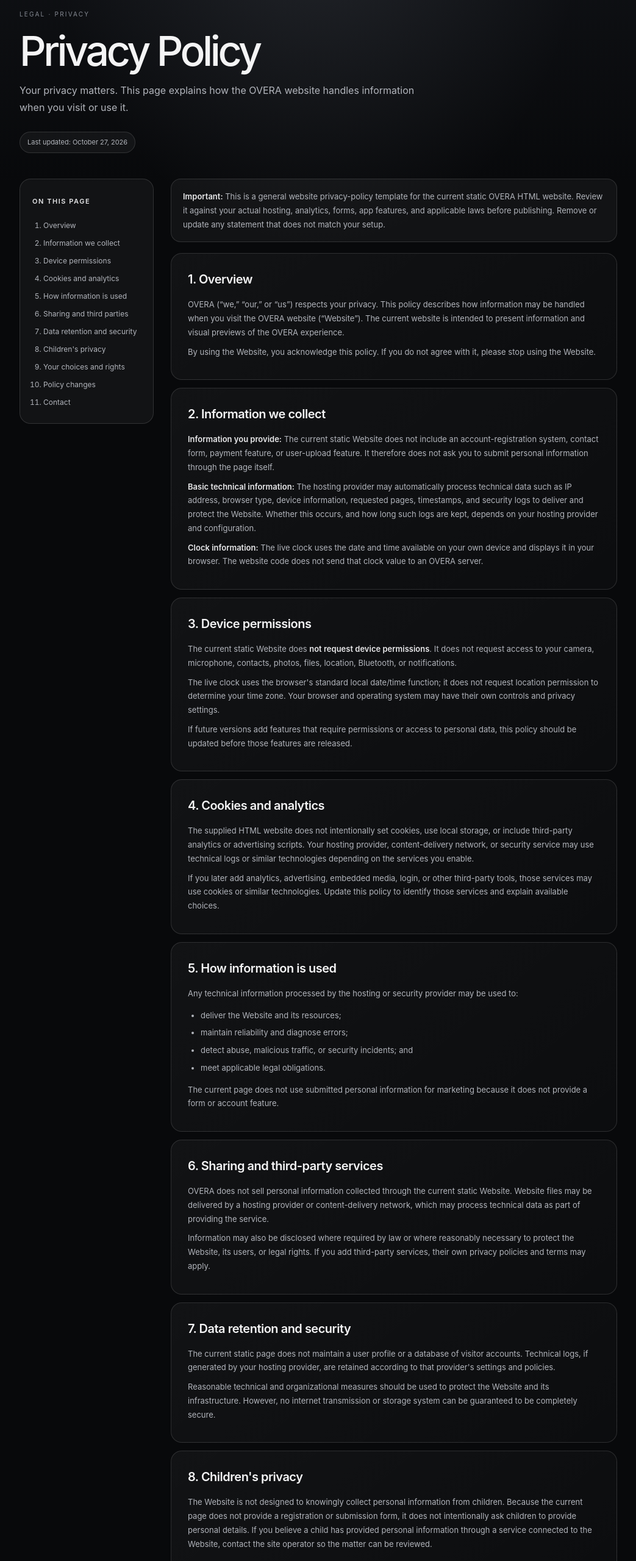
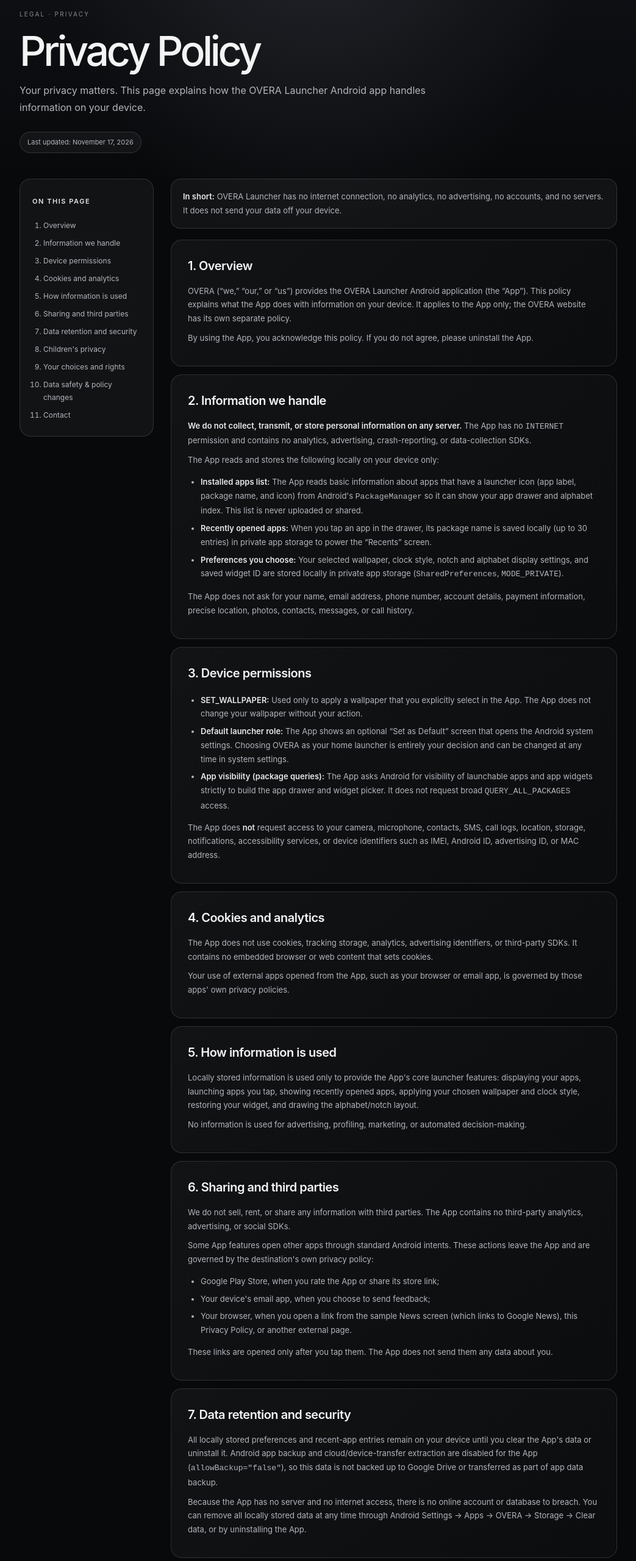
Before and after one commit to sharmiltejani-ops/overa.github.io, a plain HTML site: page index.html in a window 1280 px wide. Shown: the part 140-2700 px from the top of the page at 61% size, without its empty margins (118-1161 px from the left). Drawn offline with Linux system fonts and the light colour scheme.

Commit message:
Update index.html

```diff
--- a/index.html
+++ b/index.html
@@ -4,7 +4,7 @@
 <meta charset="UTF-8">
 <meta name="viewport" content="width=device-width, initial-scale=1.0">
 <meta name="theme-color" content="#08090b">
-<meta name="description" content="OVERA Privacy Policy explains what information the OVERA website collects and how it is handled.">
+<meta name="description" content="OVERA Privacy Policy explains how the OVERA Launcher Android app handles information on your device.">
 <title>Privacy Policy | OVERA</title>
 <style>
 :root{color-scheme:dark;--bg:#08090b;--panel:rgba(255,255,255,.045);--line:rgba(255,255,255,.13);--text:#f4f4f5;--muted:#b2b5bc;--soft:#858a93;--accent:#e8e8ea}
@@ -48,68 +48,79 @@ footer{border-top:1px solid var(--line);padding:25px 0 35px;color:var(--soft);fo
   <div class="hero">
     <div class="eyebrow">Legal · Privacy</div>
     <h1>Privacy Policy</h1>
-    <p class="intro">Your privacy matters. This page explains how the OVERA website handles information when you visit or use it.</p>
-    <div class="updated">Last updated: October 27, 2026</div>
+    <p class="intro">Your privacy matters. This page explains how the OVERA Launcher Android app handles information on your device.</p>
+    <div class="updated">Last updated: November 17, 2026</div>
   </div>
   <div class="layout">
     <aside><strong>On this page</strong><ol>
-      <li><a href="#overview">Overview</a></li><li><a href="#collection">Information we collect</a></li>
+      <li><a href="#overview">Overview</a></li><li><a href="#collection">Information we handle</a></li>
       <li><a href="#permissions">Device permissions</a></li><li><a href="#cookies">Cookies and analytics</a></li>
       <li><a href="#use">How information is used</a></li><li><a href="#sharing">Sharing and third parties</a></li>
       <li><a href="#retention">Data retention and security</a></li><li><a href="#children">Children's privacy</a></li>
-      <li><a href="#rights">Your choices and rights</a></li><li><a href="#changes">Policy changes</a></li><li><a href="#contact">Contact</a></li>
+      <li><a href="#rights">Your choices and rights</a></li><li><a href="#datasafety">Data safety &amp; policy changes</a></li>
+      <li><a href="#contact">Contact</a></li>
     </ol></aside>
     <div class="content">
-      <div class="notice"><strong>Important:</strong> This is a general website privacy-policy template for the current static OVERA HTML website. Review it against your actual hosting, analytics, forms, app features, and applicable laws before publishing. Remove or update any statement that does not match your setup.</div>
+      <div class="notice"><strong>In short:</strong> OVERA Launcher has no internet connection, no analytics, no advertising, no accounts, and no servers. It does not send your data off your device.</div>
       <section class="policy-section" id="overview"><h2>1. Overview</h2>
-        <p>OVERA (“we,” “our,” or “us”) respects your privacy. This policy describes how information may be handled when you visit the OVERA website (“Website”). The current website is intended to present information and visual previews of the OVERA experience.</p>
-        <p>By using the Website, you acknowledge this policy. If you do not agree with it, please stop using the Website.</p>
+        <p>OVERA (“we,” “our,” or “us”) provides the OVERA Launcher Android application (the “App”). This policy explains what the App does with information on your device. It applies to the App only; the OVERA website has its own separate policy.</p>
+        <p>By using the App, you acknowledge this policy. If you do not agree, please uninstall the App.</p>
       </section>
-      <section class="policy-section" id="collection"><h2>2. Information we collect</h2>
-        <p><strong>Information you provide:</strong> The current static Website does not include an account-registration system, contact form, payment feature, or user-upload feature. It therefore does not ask you to submit personal information through the page itself.</p>
-        <p><strong>Basic technical information:</strong> The hosting provider may automatically process technical data such as IP address, browser type, device information, requested pages, timestamps, and security logs to deliver and protect the Website. Whether this occurs, and how long such logs are kept, depends on your hosting provider and configuration.</p>
-        <p><strong>Clock information:</strong> The live clock uses the date and time available on your own device and displays it in your browser. The website code does not send that clock value to an OVERA server.</p>
+      <section class="policy-section" id="collection"><h2>2. Information we handle</h2>
+        <p><strong>We do not collect, transmit, or store personal information on any server.</strong> The App has no <code>INTERNET</code> permission and contains no analytics, advertising, crash-reporting, or data-collection SDKs.</p>
+        <p>The App reads and stores the following locally on your device only:</p>
+        <ul>
+          <li><strong>Installed apps list:</strong> The App reads basic information about apps that have a launcher icon (app label, package name, and icon) from Android's <code>PackageManager</code> so it can show your app drawer and alphabet index. This list is never uploaded or shared.</li>
+          <li><strong>Recently opened apps:</strong> When you tap an app in the drawer, its package name is saved locally (up to 30 entries) in private app storage to power the “Recents” screen.</li>
+          <li><strong>Preferences you choose:</strong> Your selected wallpaper, clock style, notch and alphabet display settings, and saved widget ID are stored locally in private app storage (<code>SharedPreferences</code>, <code>MODE_PRIVATE</code>).</li>
+        </ul>
+        <p>The App does not ask for your name, email address, phone number, account details, payment information, precise location, photos, contacts, messages, or call history.</p>
       </section>
       <section class="policy-section" id="permissions"><h2>3. Device permissions</h2>
-        <p>The current static Website does <strong>not request device permissions</strong>. It does not request access to your camera, microphone, contacts, photos, files, location, Bluetooth, or notifications.</p>
-        <p>The live clock uses the browser's standard local date/time function; it does not request location permission to determine your time zone. Your browser and operating system may have their own controls and privacy settings.</p>
-        <p>If future versions add features that require permissions or access to personal data, this policy should be updated before those features are released.</p>
+        <ul>
+          <li><strong>SET_WALLPAPER:</strong> Used only to apply a wallpaper that you explicitly select in the App. The App does not change your wallpaper without your action.</li>
+          <li><strong>Default launcher role:</strong> The App shows an optional “Set as Default” screen that opens the Android system settings. Choosing OVERA as your home launcher is entirely your decision and can be changed at any time in system settings.</li>
+          <li><strong>App visibility (package queries):</strong> The App asks Android for visibility of launchable apps and app widgets strictly to build the app drawer and widget picker. It does not request broad <code>QUERY_ALL_PACKAGES</code> access.</li>
+        </ul>
+        <p>The App does <strong>not</strong> request access to your camera, microphone, contacts, SMS, call logs, location, storage, notifications, accessibility services, or device identifiers such as IMEI, Android ID, advertising ID, or MAC address.</p>
       </section>
       <section class="policy-section" id="cookies"><h2>4. Cookies and analytics</h2>
-        <p>The supplied HTML website does not intentionally set cookies, use local storage, or include third-party analytics or advertising scripts. Your hosting provider, content-delivery network, or security service may use technical logs or similar technologies depending on the services you enable.</p>
-        <p>If you later add analytics, advertising, embedded media, login, or other third-party tools, those services may use cookies or similar technologies. Update this policy to identify those services and explain available choices.</p>
+        <p>The App does not use cookies, tracking storage, analytics, advertising identifiers, or third-party SDKs. It contains no embedded browser or web content that sets cookies.</p>
+        <p>Your use of external apps opened from the App, such as your browser or email app, is governed by those apps' own privacy policies.</p>
       </section>
       <section class="policy-section" id="use"><h2>5. How information is used</h2>
-        <p>Any technical information processed by the hosting or security provider may be used to:</p>
-        <ul><li>deliver the Website and its resources;</li><li>maintain reliability and diagnose errors;</li><li>detect abuse, malicious traffic, or security incidents; and</li><li>meet applicable legal obligations.</li></ul>
-        <p>The current page does not use submitted personal information for marketing because it does not provide a form or account feature.</p>
+        <p>Locally stored information is used only to provide the App's core launcher features: displaying your apps, launching apps you tap, showing recently opened apps, applying your chosen wallpaper and clock style, restoring your widget, and drawing the alphabet/notch layout.</p>
+        <p>No information is used for advertising, profiling, marketing, or automated decision-making.</p>
       </section>
-      <section class="policy-section" id="sharing"><h2>6. Sharing and third-party services</h2>
-        <p>OVERA does not sell personal information collected through the current static Website. Website files may be delivered by a hosting provider or content-delivery network, which may process technical data as part of providing the service.</p>
-        <p>Information may also be disclosed where required by law or where reasonably necessary to protect the Website, its users, or legal rights. If you add third-party services, their own privacy policies and terms may apply.</p>
+      <section class="policy-section" id="sharing"><h2>6. Sharing and third parties</h2>
+        <p>We do not sell, rent, or share any information with third parties. The App contains no third-party analytics, advertising, or social SDKs.</p>
+        <p>Some App features open other apps through standard Android intents. These actions leave the App and are governed by the destination's own privacy policy:</p>
+        <ul><li>Google Play Store, when you rate the App or share its store link;</li><li>Your device's email app, when you choose to send feedback;</li><li>Your browser, when you open a link from the sample News screen (which links to Google News), this Privacy Policy, or another external page.</li></ul>
+        <p>These links are opened only after you tap them. The App does not send them any data about you.</p>
       </section>
       <section class="policy-section" id="retention"><h2>7. Data retention and security</h2>
-        <p>The current static page does not maintain a user profile or a database of visitor accounts. Technical logs, if generated by your hosting provider, are retained according to that provider's settings and policies.</p>
-        <p>Reasonable technical and organizational measures should be used to protect the Website and its infrastructure. However, no internet transmission or storage system can be guaranteed to be completely secure.</p>
+        <p>All locally stored preferences and recent-app entries remain on your device until you clear the App's data or uninstall it. Android app backup and cloud/device-transfer extraction are disabled for the App (<code>allowBackup="false"</code>), so this data is not backed up to Google Drive or transferred as part of app data backup.</p>
+        <p>Because the App has no server and no internet access, there is no online account or database to breach. You can remove all locally stored data at any time through Android Settings → Apps → OVERA → Storage → Clear data, or by uninstalling the App.</p>
       </section>
       <section class="policy-section" id="children"><h2>8. Children's privacy</h2>
-        <p>The Website is not designed to knowingly collect personal information from children. Because the current page does not provide a registration or submission form, it does not intentionally ask children to provide personal details. If you believe a child has provided personal information through a service connected to the Website, contact the site operator so the matter can be reviewed.</p>
+        <p>The App is not directed to children under 13 (or the applicable age of digital consent in your region), and it does not knowingly collect personal information from anyone. Since the App collects no personal information at all, there is no child data for us to retain or share.</p>
+        <p>If you believe a child has provided information through a service linked from the App, please contact us.</p>
       </section>
-      <section class="policy-section" id="rights"><h2>9. Your choices and privacy rights</h2>
-        <p>Depending on where you live, you may have rights to request access to, correction of, or deletion of personal information held about you, or to object to or restrict certain processing. These rights may be subject to legal limits.</p>
-        <p>For technical logs held by your hosting provider, requests may need to be directed to that provider. You can also manage cookies and site data through your browser settings, if applicable.</p>
+      <section class="policy-section" id="rights"><h2>9. Your choices and rights</h2>
+        <p>Because we do not collect, use, store on a server, or share personal information, requests for access, correction, deletion, or portability of personal data do not apply to the App.</p>
+        <p>You remain in full control of the local data: you can clear recent apps and preferences through the App's settings where available, or clear all app data / uninstall as described above. You can also choose not to set OVERA as your default launcher and continue using your previous home app.</p>
       </section>
-      <section class="policy-section" id="changes"><h2>10. Changes to this policy</h2>
-        <p>We may update this policy when the Website, its services, or applicable requirements change. The “Last updated” date at the top will be revised when an update is made. Please review this page periodically.</p>
+      <section class="policy-section" id="datasafety"><h2>10. Data safety &amp; policy changes</h2>
+        <p>For the purposes of Google Play's Data Safety declaration: the App <strong>does not collect any data and does not share any data</strong>. It has no internet permission, no third-party SDKs, and no server-side processing.</p>
+        <p>We may update this policy if the App's features or applicable requirements change. The “Last updated” date above will be revised when we do. The current version applies to OVERA Launcher version 1.0.</p>
       </section>
       <section class="policy-section" id="contact"><h2>11. Contact</h2>
-        <p>For privacy questions or requests, contact the OVERA website operator using the official contact details published on the Website or in the app listing.</p>
-        <p><strong>Before publishing:</strong> Replace this contact instruction with a monitored privacy email address or business contact method. Do not publish the policy with missing or inaccurate contact details if your applicable law or platform requires them.</p>
+        <p>For privacy questions, requests, or concerns, contact us at <a href="mailto:sharmiltejani@gmail.com">sharmiltejani@gmail.com</a>.</p>
       </section>
     </div>
   </div>
 </main>
-<footer class="wrap"><span>© <span id="year"></span> OVERA. All rights reserved.</span><span>Privacy first · No device permissions requested by this static page</span></footer>
+<footer class="wrap"><span>© <span id="year"></span> OVERA. All rights reserved.</span><span>Privacy first · No internet access · No data collected</span></footer>
 <script>document.getElementById('year').textContent=new Date().getFullYear();</script>
 </body>
 </html>
```
